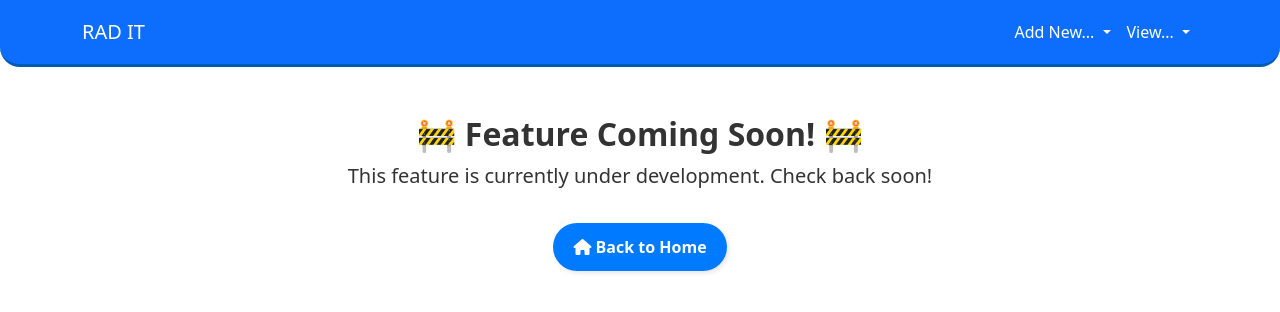
After one commit to itchysudo/rad_it_flask, a Flask app: page /coming-soon in a window 1280 px wide. The commit adds this page. Shown: the top 312 px of the page. Run offline with Flask 3, Linux system fonts and the light colour scheme; some libraries are stand-ins or nearby versions.

Commit message:
Renewals added - feature coming soon page

```diff
--- a/app.py
+++ b/app.py
@@ -851,6 +851,9 @@ def download_contract_file(file_id):
 
     return send_file(file[0], as_attachment=True)
 
+@app.route('/coming-soon')
+def coming_soon():
+    return render_template('coming_soon.html')
 
 # Run the Flask App
 if __name__ == '__main__':
--- /dev/null
+++ b/templates/coming_soon.html
@@ -0,0 +1,13 @@
+{% extends "base.html" %}
+
+{% block title %}Coming Soon{% endblock %}
+
+{% block content %}
+<div class="container text-center mt-5">
+    <h2>🚧 Feature Coming Soon! 🚧</h2>
+    <p class="lead">This feature is currently under development. Check back soon!</p>
+    <a href="{{ url_for('home') }}" class="btn btn-primary mt-3">
+        <i class="fas fa-home"></i> Back to Home
+    </a>
+</div>
+{% endblock %}
--- a/templates/contracts.html
+++ b/templates/contracts.html
@@ -137,7 +137,7 @@
     </table>
 </div>
 
-<a href="{{ request.referrer or url_for('home') }}" class="btn btn-secondary mt-3">
+<a href="{{ url_for('home') }}" class="btn btn-secondary mt-3">
     <i class="fas fa-arrow-left"></i> Back
 </a>
 
--- a/templates/home.html
+++ b/templates/home.html
@@ -53,7 +53,7 @@
 
         <!-- Upcoming Renewals Card -->
         <div class="col-md-3">
-            <a href="{{ url_for('view_contracts') }}" class="text-decoration-none">
+            <a href="{{ url_for('coming_soon') }}" class="text-decoration-none">
                 <div class="card text-white bg-danger mb-3">
                     <div class="card-header">Renewals</div>
                     <div class="card-body">
--- a/templates/purchase_orders.html
+++ b/templates/purchase_orders.html
@@ -118,7 +118,7 @@
 
 </div>
 
-<a href="{{ request.referrer or url_for('home') }}" class="btn btn-secondary mt-3">
+<a href="{{ url_for('home') }}" class="btn btn-secondary mt-3">
     <i class="fas fa-arrow-left"></i> Back
 </a>
 {% endblock %}
--- a/templates/suppliers.html
+++ b/templates/suppliers.html
@@ -113,7 +113,7 @@
 
 </script>
 
-<a href="{{ request.referrer or url_for('home') }}" class="btn btn-secondary mt-3">
+<a href="{{ url_for('home') }}" class="btn btn-secondary mt-3">
     <i class="fas fa-arrow-left"></i> Back
 </a>
 {% endblock %}
```
